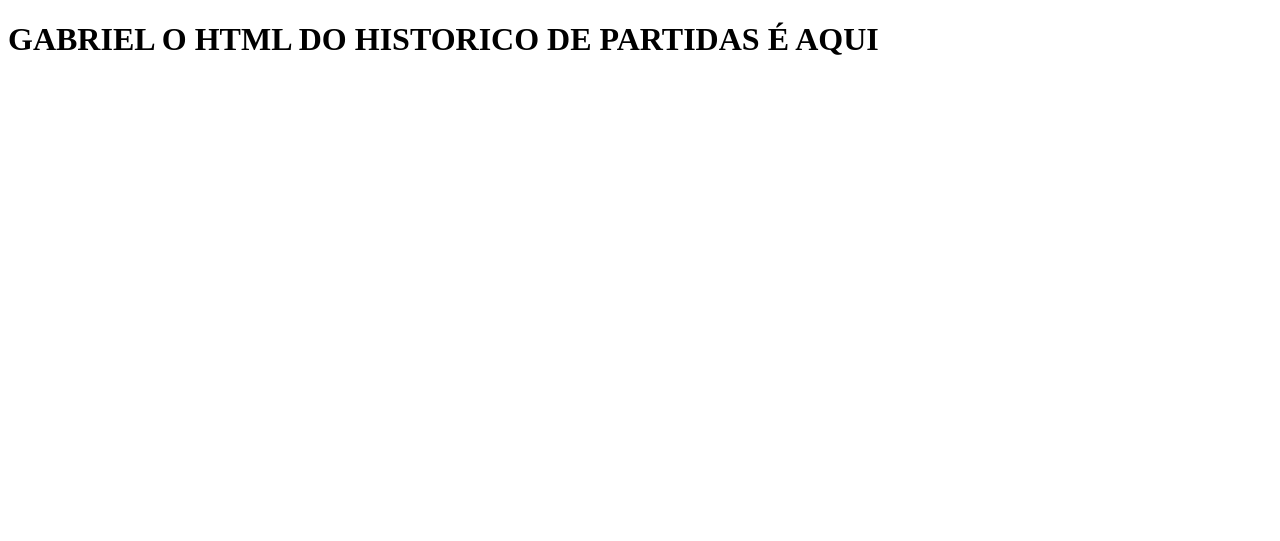
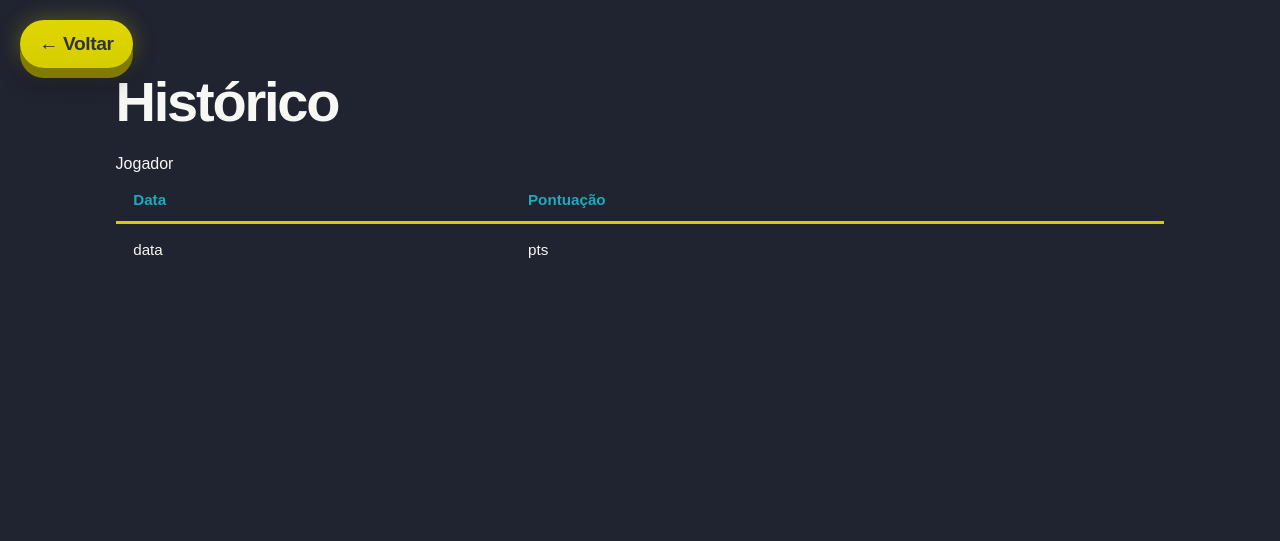
Before and after one commit to Mad-Kirby/DS122-TYPO, a PHP site: page /historico.php in a window 1280 px wide. Shown: the top 541 px of the page. Before the commit the page ends 55 px from the top, so only its background shows below. Run offline with PHP 8.4, Linux system fonts and the light colour scheme.

Commit message:
feat(historico): estrutura HTML base da tela de Histórico
Marcação estrutural da tela de histórico. Contendo container pai e dois containers filhos, que contem texto para exibir o nome do jogador(id="nome-jogador"), exibir a data da tentativa(id="data-historico") e exibir pontos da tentativa(id="pts-historico"). No topo da página foi adicionado o botão voltar(id="voltar-historico").

```diff
--- a/historico.php
+++ b/historico.php
@@ -1,11 +1,37 @@
 <!DOCTYPE html>
-<html lang="en">
+<html lang="pt-BR">
 <head>
-    <meta charset="UTF-8">
-    <meta name="viewport" content="width=device-width, initial-scale=1.0">
-    <title>HISTÓRICO</title>
+  <meta charset="UTF-8" />
+  <meta name="viewport" content="width=device-width, initial-scale=1.0" />
+  <title>Histórico</title>
+  <link rel="stylesheet" href="css/ligas.css" />
 </head>
 <body>
-    <h1>GABRIEL O HTML DO HISTORICO DE PARTIDAS É AQUI</h1>
+  <main class="container">
+    <button id="voltar-historico"class="btn back-button">← Voltar</button>
+
+    <section class="historico-card">
+  <h1 class="historico-title">Histórico</h1>
+
+  <div class="historico-bloco">
+    <div id="nome-jogador" class="historico-jogador">Jogador</div>
+
+    <table class="historico-tabela">
+      <thead>
+        <tr>
+          <th>Data</th>
+          <th>Pontuação</th>
+        </tr>
+      </thead>
+      <tbody>
+        <tr>
+          <td id="data-historico">data</td>
+          <td id="pts-historico">pts</td>
+        </tr>
+      </tbody>
+    </table>
+  </div>
+</section>
+  </main>
 </body>
 </html>
```
